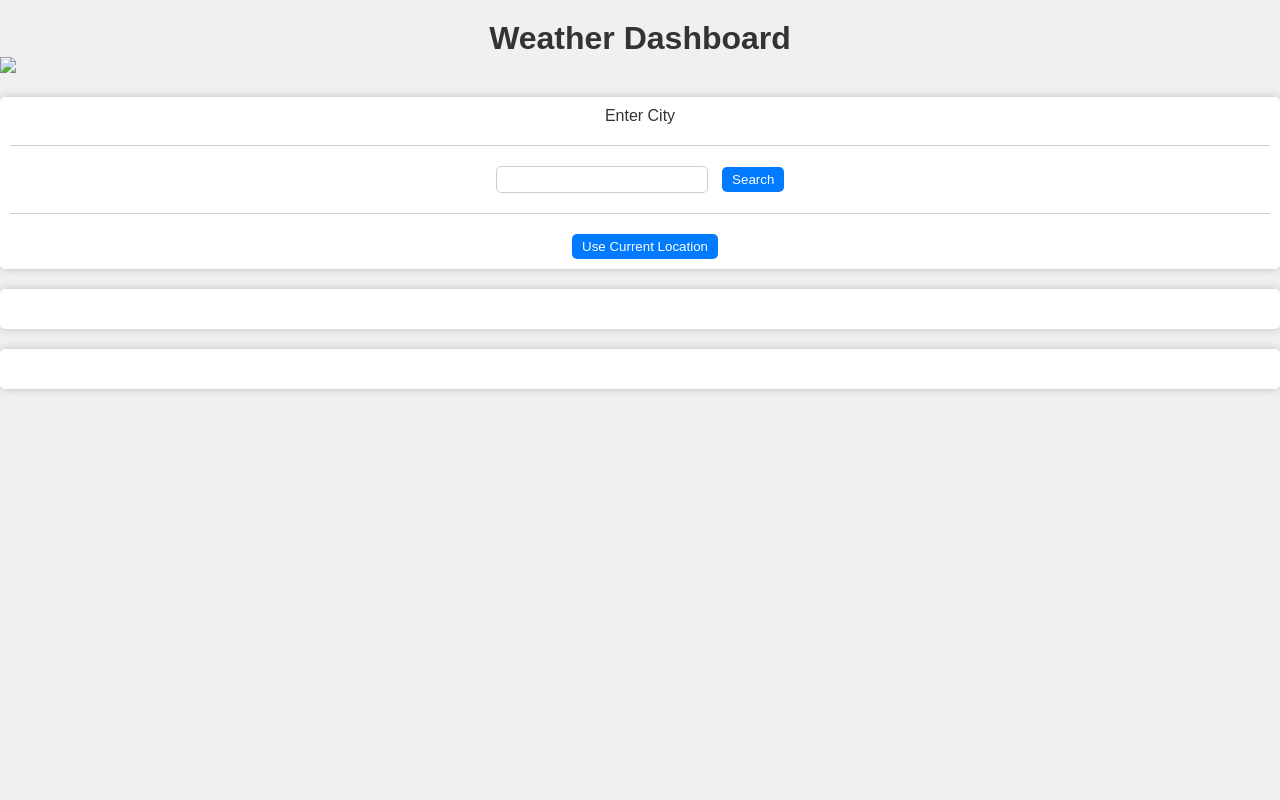
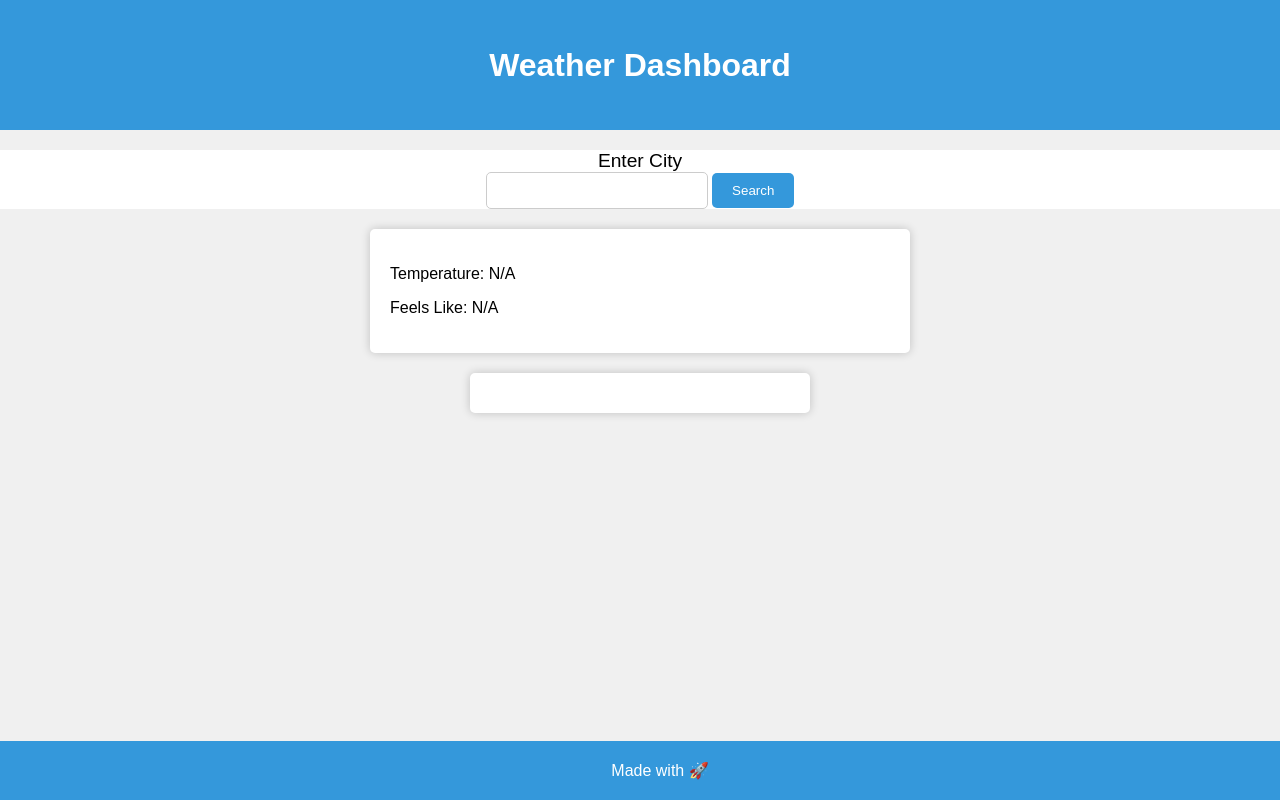
Before and after one commit to SarahNk1-Maker/Weather-Dashboard, a plain HTML site: page index.html in a window 1280 px wide. Drawn offline with Linux system fonts and the light colour scheme.

Commit message:
debugging and styling

```diff
--- a/index.html
+++ b/index.html
@@ -7,29 +7,35 @@
     <title>Weather Dashboard</title>
 </head>
 <body>
-    <h1>Weather Dashboard</h1>
-    <img src="/Users/sarahnaveed/Desktop/weather-app.png"></img>
+    <section>
+        <h1>Weather Dashboard</h1>
+    </section>
     <form id="city-form">
         <div class="container">
-            <div class="city-input">Enter City </div>
+            <div class="city-input">Enter City</div>
             <div class="seperator"></div>
             <input type="text" id="city-input" required>
             <button type="submit">Search</button>
-
             <div class="seperator"></div>
-            <button type="submit" id="location-submit">Use Current Location</button>
         </div>
     </form>
+
+    <div id="current-weather">
+        <p id="temperature">Temperature: N/A</p>
+        <p id="feels-like">Feels Like: N/A</p>
+    </div>
     <div id="search-history">
+        <!-- Search history will be displayed here -->
+    </div>
 
-    </div>
-    <div id="current-weather">
-        <div class="details"></div>
 
-    </div>
-    <div id="forecast">
-        <!-- 5-day forecast will be displayed here -->
-    </div>
-    <script src="./js/script.js"></script>
+    <footer>
+        <div class="footer-content">
+            <div class="made-with-emoji">
+                Made with 🚀
+            </div>
+        </div>
+    </footer>
+    <script src="./script.js"></script>
 </body>
 </html>
--- a/script.js
+++ b/script.js
@@ -3,26 +3,33 @@ const cityInput = document.getElementById("city-input");
 const searchHistory = document.getElementById("search-history");
 const currentWeather = document.getElementById("current-weather");
 const forecast = document.getElementById("forecast");
-const APIKey = "1174a526efecdc5f64bbafecd404941e";
+const APIKey = "aebb355032b6976ddc86485f38b7442d";
 
 // Store search history in an array
 const searchHistoryArray = [];
 
-// Function to fetch weather data for a city
-async function fetchWeather(city) {
+// Function to fetch weather data by coordinates
+async function fetchWeatherByCoordinates(latitude, longitude) {
     try {
-        const response = await fetch(`https://api.openweathermap.org/data/2.5/weather?lat=44.34&lon=10.99&appid=${APIKey}`);
+        const apiUrl = `https://api.openweathermap.org/data/2.5/weather?lat=${latitude}&lon=${longitude}&appid=${APIKey}`;
+        const response = await fetch(apiUrl);
         const data = await response.json();
-
+      console.log(data)
         // Check if the response contains valid data
         if (response.status === 200) {
             // Process and display weather data here
-            const temperature = data.main.temp;
-            const weatherDescription = data.weather[0].description;
-            currentWeather.innerHTML = `Temperature: ${temperature}°C<br>Weather: ${weatherDescription}`;
+            const temperature = (data.main.temp - 273.15).toFixed(2); // Convert temperature to Celsius
+            const feelsLike = (data.main.feels_like - 273.15).toFixed(2); // Fetch "feels like" temperature
+
+
+
+            console.log(temperature)
+
+            currentWeather.innerHTML = `Temperature: ${temperature}°C<br>Feels Like:${feelsLike}°C<br>`;
+
         } else {
-            // Handle invalid city or API issue
-            currentWeather.innerHTML = "City not found or API error.";
+            // Handle invalid coordinates or API issue
+            currentWeather.innerHTML = "Invalid coordinates or API error.";
         }
     } catch (error) {
         console.error("Error fetching weather data:", error);
@@ -34,12 +41,13 @@ function addToSearchHistory(city) {
     // Add the city to the array
     searchHistoryArray.push(city);
 
+
     // Create a button element for the city and add it to the search history
     const cityButton = document.createElement("button");
-    cityButton.textContent = city;
+    cityButton.textContent = city.name;
     cityButton.addEventListener("click", () => {
         // When a city button is clicked, fetch weather data for that city
-        fetchWeather(city);
+        fetchWeatherByCoordinates(city.latitude, city.longitude);
     });
 
     searchHistory.appendChild(cityButton);
@@ -51,11 +59,17 @@ cityForm.addEventListener("submit", (e) => {
     const city = cityInput.value.trim();
 
     if (city) {
-        // Fetch weather data for the entered city
-        fetchWeather(city);
+        // Replace the coordinates with the coordinates of the desired location
+        const coordinates = { name:city,
+            latitude: 43.70, // Replace with the latitude of the desired location
+            longitude:-73.42, // Replace with the longitude of the desired location
+        };
+
+        // Fetch weather data for the entered coordinates
+        fetchWeatherByCoordinates(coordinates.latitude, coordinates.longitude);
 
         // Add the city to the search history
-        addToSearchHistory(city);
+        addToSearchHistory(coordinates);
 
         // Clear the input field
         cityInput.value = "";
--- a/style.css
+++ b/style.css
@@ -1,89 +1,89 @@
-/* Reset some default styles */
-body, h1, h2, h3, h4, p {
+/* style.css */
+
+body {
+    background-color: white;
+    font-family: Arial, sans-serif;
     margin: 0;
     padding: 0;
+    background-color: #f0f0f0;
 }
 
-/* Set a background color and text color */
-body {
-    background-color: #f0f0f0;
-    color: #333;
-    font-family: Arial, sans-serif;
+section {
+    background-color: #3498db;
+    color: #fff;
+    text-align: center;
+    padding: 20px;
 }
 
-/* Center the title */
 h1 {
-    text-align: center;
-    margin-top: 20px;
+    font-size: 2em;
 }
 
-/* Style the container for city input */
 .container {
+   background-color: white;
     text-align: center;
     margin: 20px auto;
-    padding: 10px;
-    background-color: #fff;
-    border-radius: 5px;
-    box-shadow: 0 0 10px rgba(0, 0, 0, 0.2);
 }
 
-/* Style the city input field */
+.city-input {
+    font-size: 1.2em;
+}
+
 #city-input {
-    padding: 5px;
+    padding: 10px;
     width: 200px;
     border: 1px solid #ccc;
     border-radius: 5px;
 }
 
-/* Style the buttons */
 button {
-    padding: 5px 10px;
-    margin-left: 10px;
-    background-color: #007bff;
+    background-color: #3498db;
     color: #fff;
     border: none;
     border-radius: 5px;
+    padding: 10px 20px;
     cursor: pointer;
 }
 
-/* Style the search history section */
-#search-history {
-    text-align: center;
-    margin-top: 20px;
+button:hover {
+    background-color: #2080c7;
 }
 
-/* Style the current weather section */
-#current-weather {
-    text-align: center;
-    margin-top: 20px;
+#search-history {
+    background-color:white;
     padding: 20px;
-    background-color: #fff;
+    margin: 20px auto;
     border-radius: 5px;
     box-shadow: 0 0 10px rgba(0, 0, 0, 0.2);
+    max-width: 300px;
 }
 
-/* Style the forecast section */
-#forecast {
-    text-align: center;
-    margin-top: 20px;
+#current-weather {
+   background-color: #fff;
     padding: 20px;
-    background-color: #fff;
+    margin: 20px auto;
     border-radius: 5px;
     box-shadow: 0 0 10px rgba(0, 0, 0, 0.2);
+    max-width: 500px;
 }
 
-/* Style forecast day elements */
-.forecast-day {
-    margin: 10px;
-    padding: 10px;
-    background-color: #f0f0f0;
-    border-radius: 5px;
+footer {
+    background-color: #3498db;
+    color: #fff;
+    text-align: center;
+    padding: 20px;
+    position: fixed;
+    bottom: 0;
+    width: 100%;
 }
 
-/* Style the separator */
-.seperator {
-    margin: 20px 0;
-    border-top: 1px solid #ccc;
+
+.footer-links a {
+    text-decoration: none;
+    color: #fff;
+    margin: 0 10px;
 }
 
-/* Add more styles as needed for specific elements */
+.footer-links a:hover {
+    text-decoration: underline;
+}
```
Also changed, not shown: Assets/Screenshot 2023-10-06 at 6.59.49 PM.png (added).
